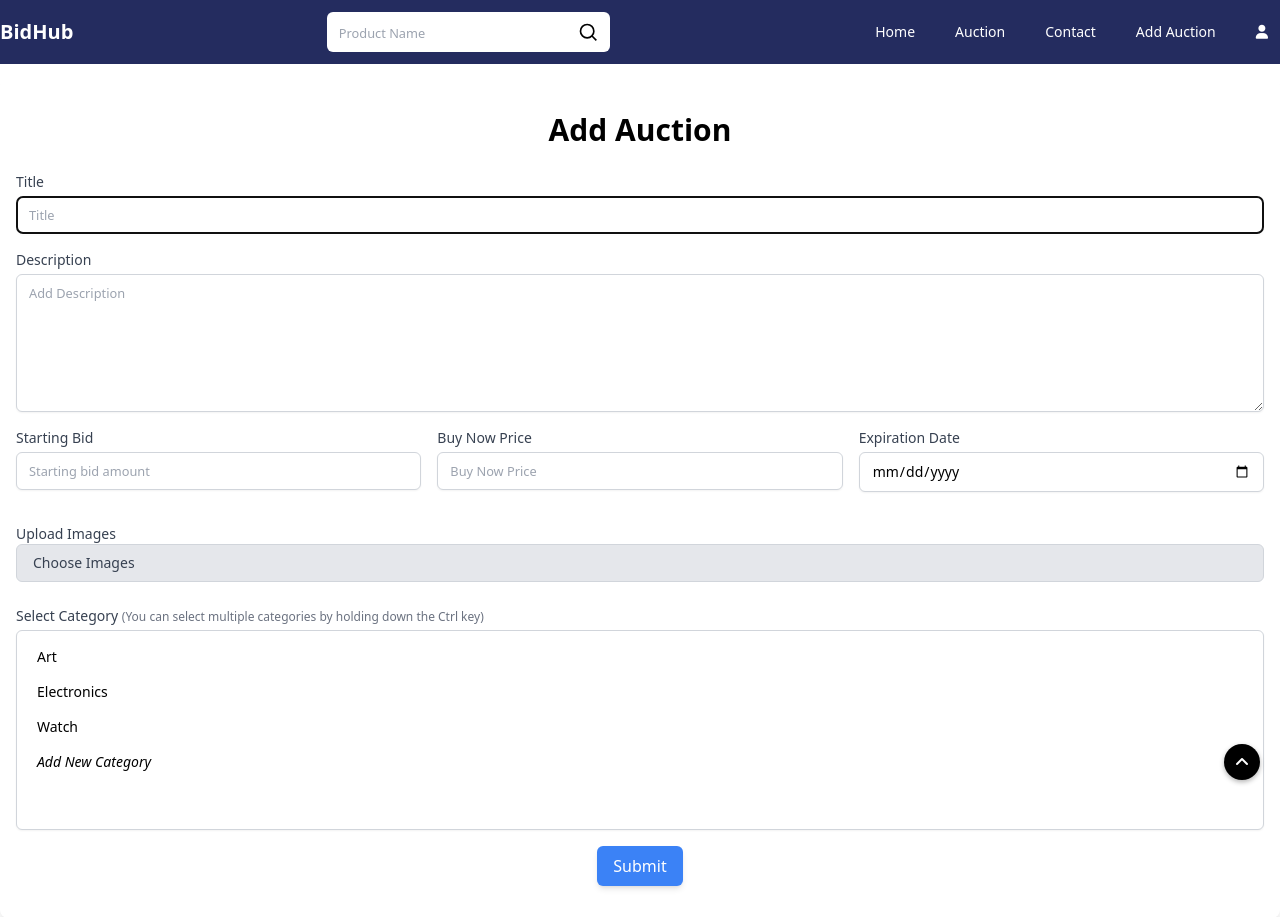
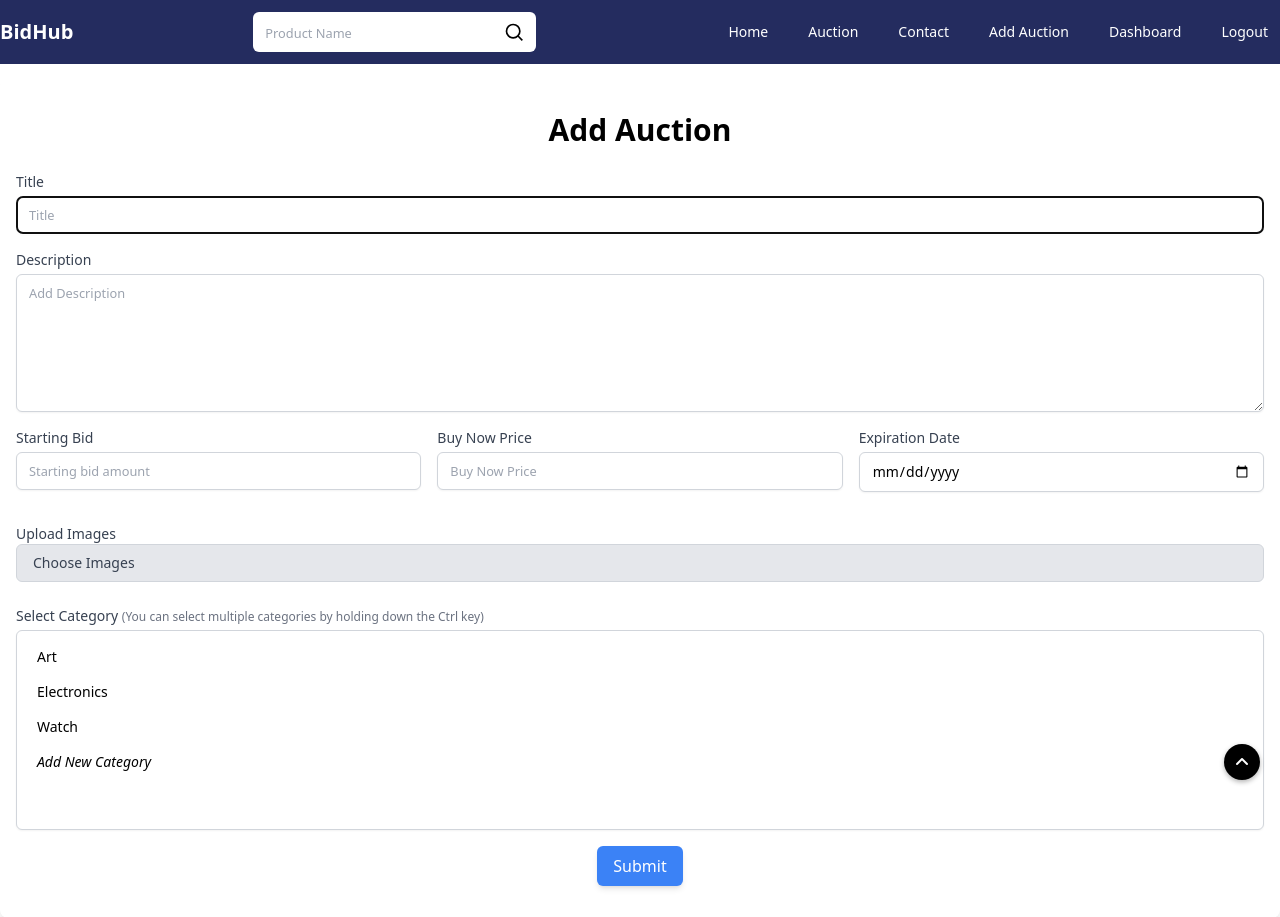
Before and after one commit to 0nah1d/auction-management-system, a Django app: page /create in a window 1280 px wide. Shown: the top 917 px of the page. Run offline with Django 3.2, Linux system fonts and the light colour scheme; a user stored in the database is signed in; data comes from the database, SQL or seed files in the repository; parts of the project's set-up code (start-up, migrations or seed data) failed here and were passed over; some libraries are stand-ins or nearby versions.

Commit message:
fax nav and sidebar layout

```diff
--- a/auctions/templates/layout.html
+++ b/auctions/templates/layout.html
@@ -246,43 +246,24 @@
                 <!-- Navbar Links -->
                 <div class="hidden lg:flex space-x-4 items-center">
                     <nav class="flex space-x-4">
-                        <a
-                                href="{% url 'index' %}"
-                                class="text-white px-3 py-2 rounded-md text-sm font-medium hover:bg-gray-700"
-                        >Home</a
-                        >
-                        <a
-                                href="{% url 'auctionList' %}"
-                                class="text-white px-3 py-2 rounded-md text-sm font-medium hover:bg-gray-700"
-                        >Auction</a
-                        >
-                        <a
-                                href="{% url 'contact' %}"
-                                class="text-white px-3 py-2 rounded-md text-sm font-medium hover:bg-gray-700"
-                        >Contact</a
-                        >
+                        <a href="{% url 'index' %}"
+                           class="text-white px-3 py-2 rounded-md text-sm font-medium hover:bg-gray-700">Home</a>
+                        <a href="{% url 'auctionList' %}"
+                           class="text-white px-3 py-2 rounded-md text-sm font-medium hover:bg-gray-700">Auction</a>
+                        <a href="{% url 'contact' %}"
+                           class="text-white px-3 py-2 rounded-md text-sm font-medium hover:bg-gray-700">Contact</a>
                         {% if not user.is_authenticated %}
-                            <a
-                                    href="/register"
-                                    class="text-white px-3 py-2 rounded-md text-sm font-medium hover:bg-gray-700"
-                            >Register</a
-                            >
-                            <a
-                                    href="/login"
-                                    class="text-white px-3 py-2 rounded-md text-sm font-medium hover:bg-gray-700"
-                            >Login</a
-                            >
+                            <a href="{% url 'register' %}"
+                               class="text-white px-3 py-2 rounded-md text-sm font-medium hover:bg-gray-700">Register</a>
+                            <a href="{% url 'login' %}"
+                               class="text-white px-3 py-2 rounded-md text-sm font-medium hover:bg-gray-700">Login</a>
                         {% else %}
-                            <a
-                                    href="/create"
-                                    class="text-white px-3 py-2 rounded-md text-sm font-medium hover:bg-gray-700"
-                            >Add Auction</a
-                            >
-                            <a
-                                    href="{% url 'userProfile' %}"
-                                    class="text-white px-3 py-2 rounded-md text-sm font-medium hover:bg-gray-700"
-                            ><i class="fas fa-user"></i>
-                            </a>
+                            <a href="{% url 'create' %}"
+                               class="text-white px-3 py-2 rounded-md text-sm font-medium hover:bg-gray-700">Add Auction</a>
+                            <a href="{% url 'userDashboard' %}"
+                               class="text-white px-3 py-2 rounded-md text-sm font-medium hover:bg-gray-700">Dashboard</a>
+                            <a href="{% url 'logout' %}"
+                               class="text-white px-3 py-2 rounded-md text-sm font-medium hover:bg-gray-700">Logout</a>
                         {% endif %}
                     </nav>
                 </div>
```
Also changed, not shown: auctions/templates/sidebar.html (+8 -7 lines).
